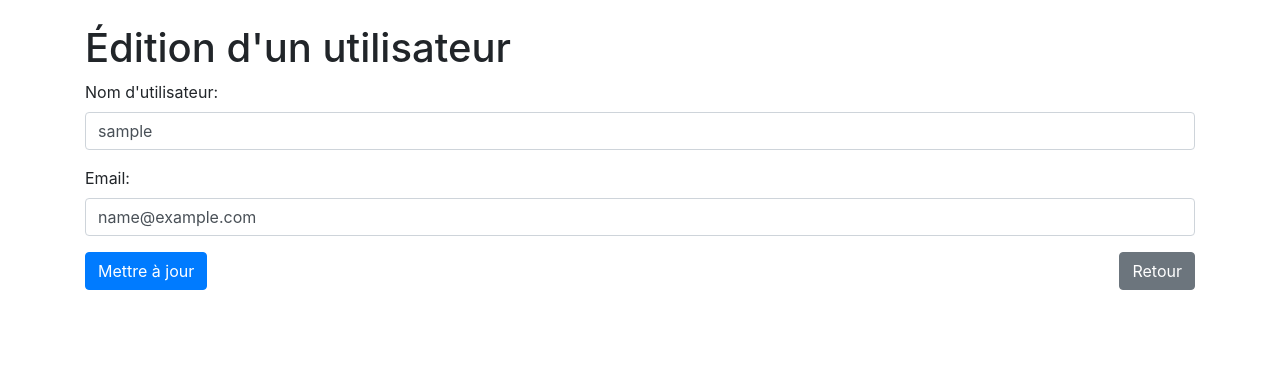
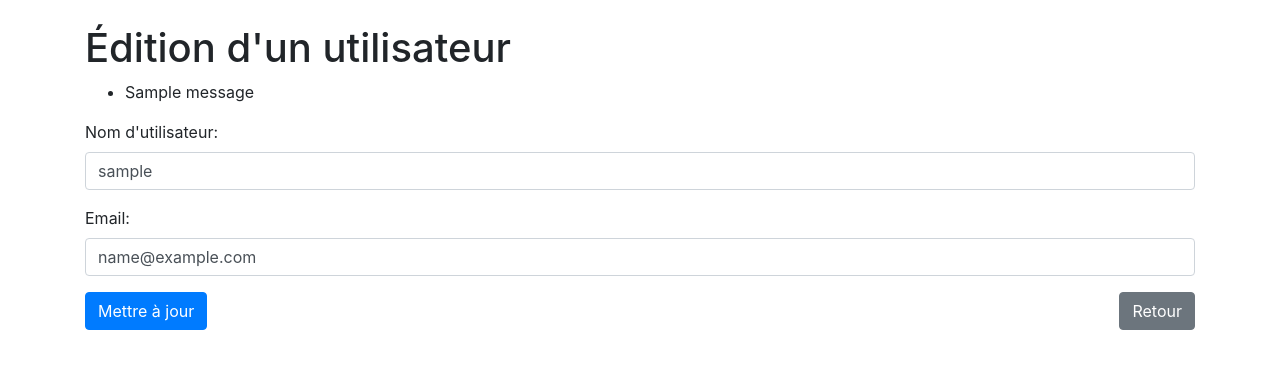
Before and after one commit to DahliaNoir71/Flask-API, a Flask app: page /edit_user_form/1 in a window 1280 px wide. Shown: the top 369 px of the page. Run offline with Flask 3, Linux system fonts and the light colour scheme; tables that the repository leaves empty hold one stand-in row (values such as "Sample post"); one stand-in notice (Sample message) is shown; some libraries are stand-ins or nearby versions.

Commit message:
Add flash message display to user edit page
Inserted HTML code to display flash messages, categorized accordingly, on the user edit page. This ensures users receive immediate feedback on their actions directly on the page.

```diff
--- a/templates/edit_user.html
+++ b/templates/edit_user.html
@@ -9,6 +9,18 @@
 <body>
 <div class="container">
     <h1 class="mt-4">Édition d'un utilisateur</h1>
+    <div>
+        <!-- Code pour afficher les messages flash -->
+        {% with messages = get_flashed_messages(with_categories=true) %}
+            {% if messages %}
+                <ul class="flashes">
+                        {% for category, message in messages %}
+                            <li class="{{ category }}">{{ message }}</li>
+                        {% endfor %}
+                </ul>
+            {% endif %}
+        {% endwith %}
+    </div>
     <form action="{{ url_for('api_update_user', user_id=user.id) }}" method="post">
         <div class="form-group">
             <label for="username">Nom d'utilisateur:</label>
```
